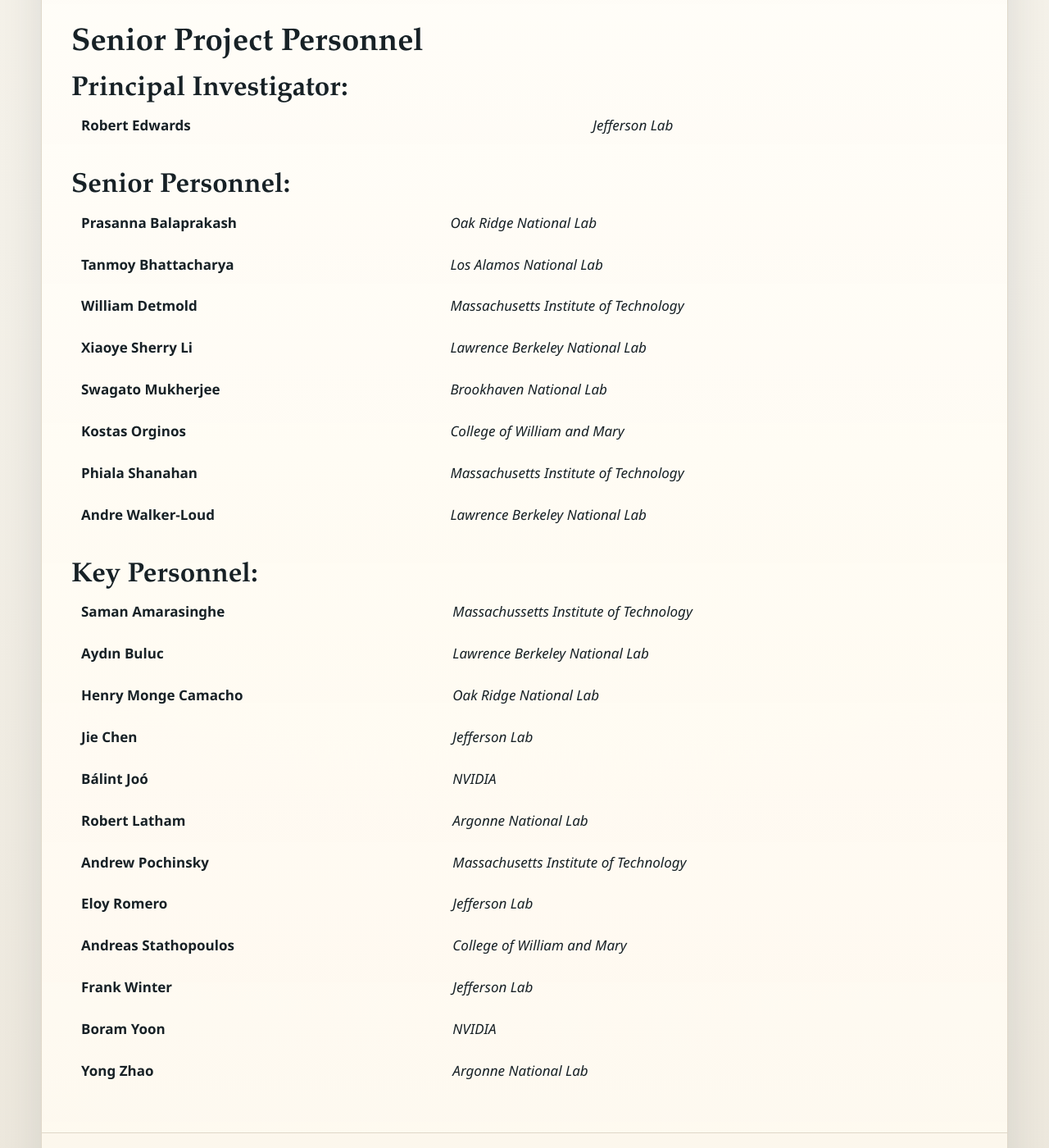
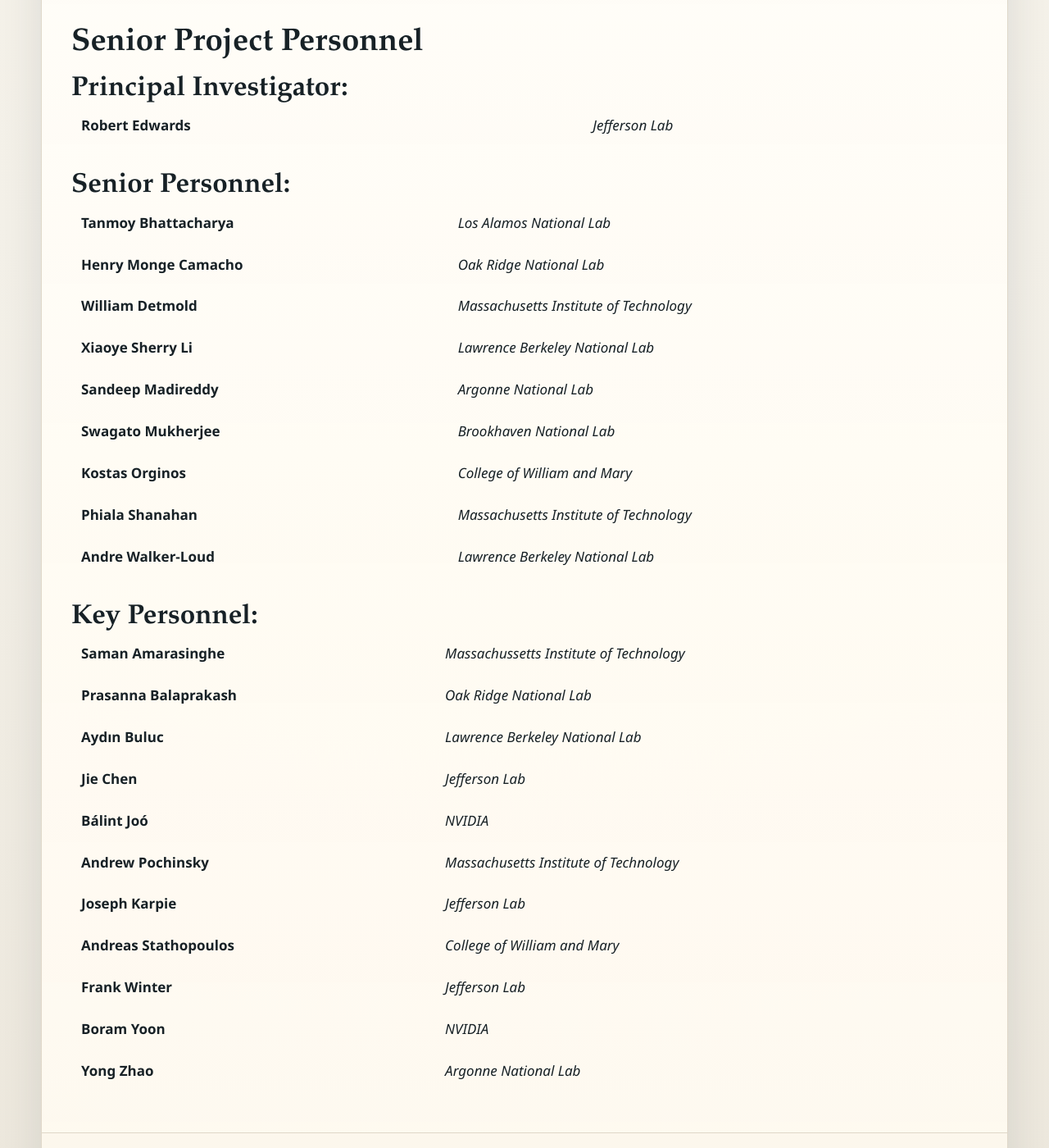
Before and after one commit to LQCDSciDAC/LQCDSciDAC.github.io, a Jekyll site: the page built from people.html, in a window 1280 px wide and 1400 px high, scrolled down 267 px. Shown: the whole window at 82% size. Built offline with Jekyll 4.4.1, drawn with Linux system fonts in a browser that asks for light colours.

Commit message:
Updates.

```diff
--- a/people.html
+++ b/people.html
@@ -15,10 +15,11 @@
 <br/>
 <h2>Senior Personnel:</h2>
 <table>
-  <tr><td> <b>Prasanna Balaprakash</b></td> <td><i>Oak Ridge National Lab</i></td></tr>
   <tr><td> <b>Tanmoy Bhattacharya</b></td> <td><i>Los Alamos National Lab</i></td></tr>
+  <tr><td> <b>Henry Monge Camacho</b></td> <td><i>Oak Ridge National Lab</i></td></tr>
   <tr><td> <b>William Detmold</b></td> <td><i>Massachusetts Institute of Technology</i></td></tr>
   <tr><td> <b>Xiaoye Sherry Li</b></td> <td><i>Lawrence Berkeley National Lab</i></td></tr>
+  <tr><td> <b>Sandeep Madireddy</b></td> <td><i>Argonne National Lab</i></td></tr>
   <tr><td> <b>Swagato Mukherjee</b></td> <td><i>Brookhaven National Lab</i></td></tr>
   <tr><td> <b>Kostas Orginos</b></td> <td><i>College of William and Mary</i></td></tr>
   <tr><td> <b>Phiala Shanahan</b></td> <td><i>Massachusetts Institute of Technology</i></td></tr>
@@ -29,13 +30,12 @@
 <h2>Key Personnel:</h2>
 <table>
   <tr><td> <b>Saman Amarasinghe</b></td> <td><i>Massachussetts Institute of Technology</i></td></tr>
+  <tr><td> <b>Prasanna Balaprakash</b></td> <td><i>Oak Ridge National Lab</i></td></tr>
   <tr><td> <b>Ayd&#305n Buluc</b></td> <td><i>Lawrence Berkeley National Lab</i></td></tr>
-  <tr><td> <b>Henry Monge Camacho</b></td> <td><i>Oak Ridge National Lab</i></td></tr>
   <tr><td> <b>Jie Chen</b></td> <td><i>Jefferson Lab</i></td></tr>
   <tr><td> <b>B&aacute;lint&nbsp;Jo&oacute;</b></td> <td><i>NVIDIA</i></td></tr>
-  <tr><td> <b>Robert Latham</b></td> <td><i>Argonne National Lab</i></td></tr>
   <tr><td> <b>Andrew Pochinsky</b></td> <td><i>Massachusetts Institute of Technology</i></td></tr>
-  <tr><td> <b>Eloy Romero</b></td> <td><i>Jefferson Lab</i></td></tr>
+  <tr><td> <b>Joseph Karpie</b></td> <td><i>Jefferson Lab</i></td></tr>
   <tr><td> <b>Andreas Stathopoulos</b></td> <td><i>College of William and Mary</i></td></tr>
   <tr><td> <b>Frank Winter </b></td> <td><i>Jefferson Lab</i></td></tr>
   <tr><td> <b>Boram Yoon </b></td> <td><i>NVIDIA</i></td></tr>
```
